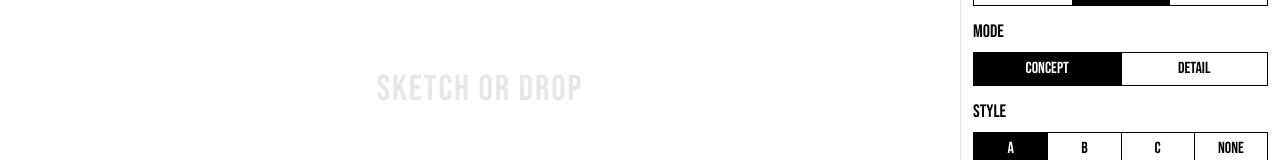
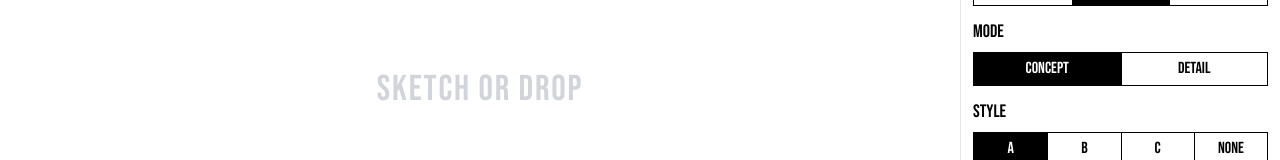
Before and after one commit to kimdongwook-crete/CRE-TE-SKETCH-to-IMAGE, a React (Vite) app: page / in a window 1280 px wide. Shown: the part 334-494 px from the top of the page. Built offline with nearby package versions, Linux system fonts and the light colour scheme.

Commit message:
Darken helper text color to gray-300

```diff
--- a/components/CanvasBoard.tsx
+++ b/components/CanvasBoard.tsx
@@ -427,7 +427,7 @@ const CanvasBoard = forwardRef<CanvasRef, CanvasBoardProps>(({ onImageChange },
         {/* Helper Text */}
         {!backgroundImage && !isDrawing && history.length === 0 && (
           <div className="absolute inset-0 flex items-center justify-center pointer-events-none z-5">
-            <span className="font-display text-4xl text-gray-200 tracking-wider">SKETCH OR DROP</span>
+            <span className="font-display text-4xl text-gray-300 tracking-wider">SKETCH OR DROP</span>
           </div>
         )}
 
```
